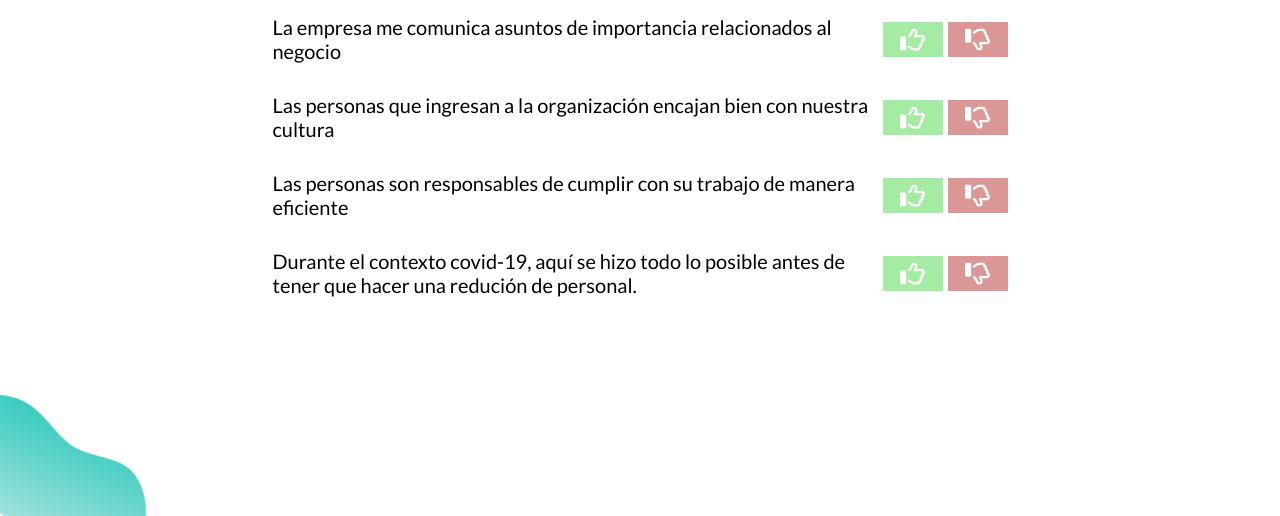
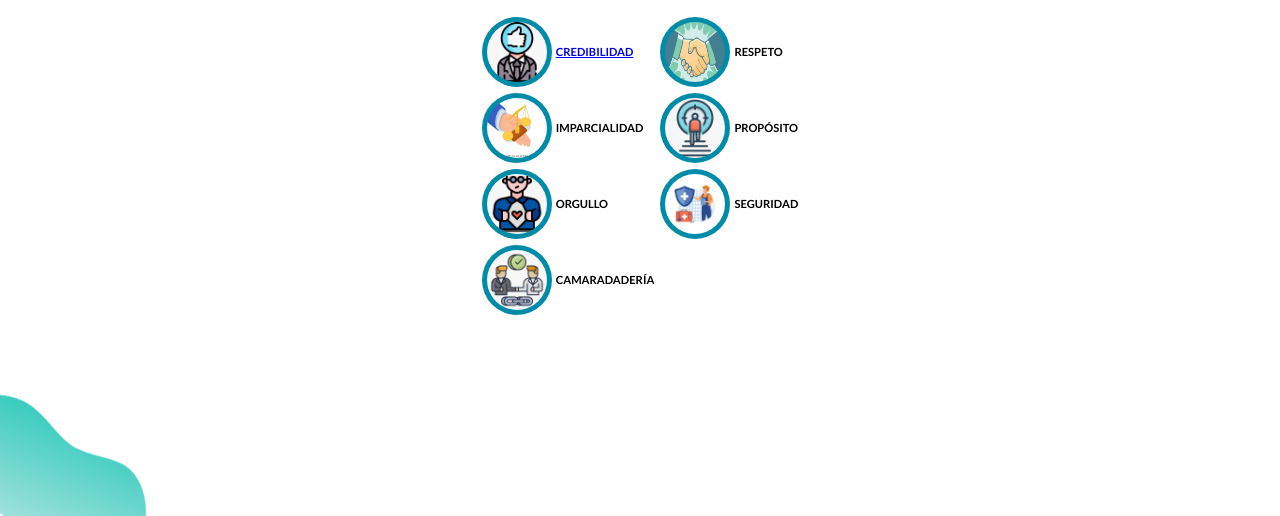
Before and after one commit to WillyRLV/HyF-encuesta-dise-o, a plain HTML site: page encuesta/index.html in a window 1280 px wide. Shown: the part 284-800 px from the top of the page. Drawn offline with nearby package versions, Linux system fonts and the light colour scheme; files whose address does not match are found by name.

Commit message:
avance 6

```diff
--- a/encuesta/index.html
+++ b/encuesta/index.html
@@ -55,7 +55,7 @@
     <div class="wrapper ">
 
   <!--section3-->
-        <!-- <section class="sec3 " id="dimension" data-aos="fade-left">
+        <section class="sec3 " id="dimension" data-aos="fade-left">
             <div class="cont3">
                 <h1 class="title-color">DIMENSIONES</h1>
                 <p>Selecciona la dimension de tu preferencia y contesta las preguntas:</p>
@@ -109,7 +109,7 @@
 
                 </div>
             </div>
-        </section> -->
+        </section>
 
 
 <!--=======-->
```
